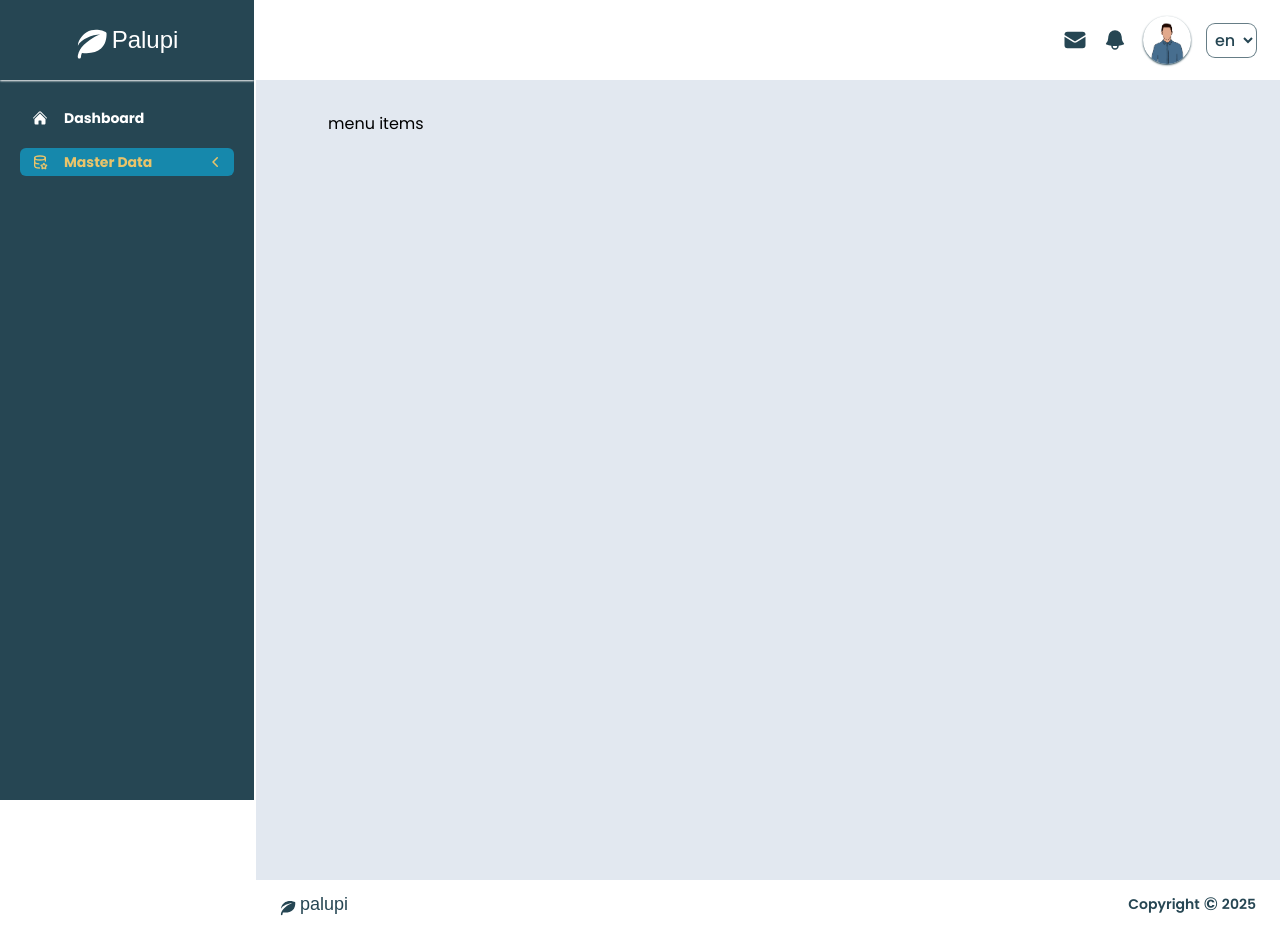
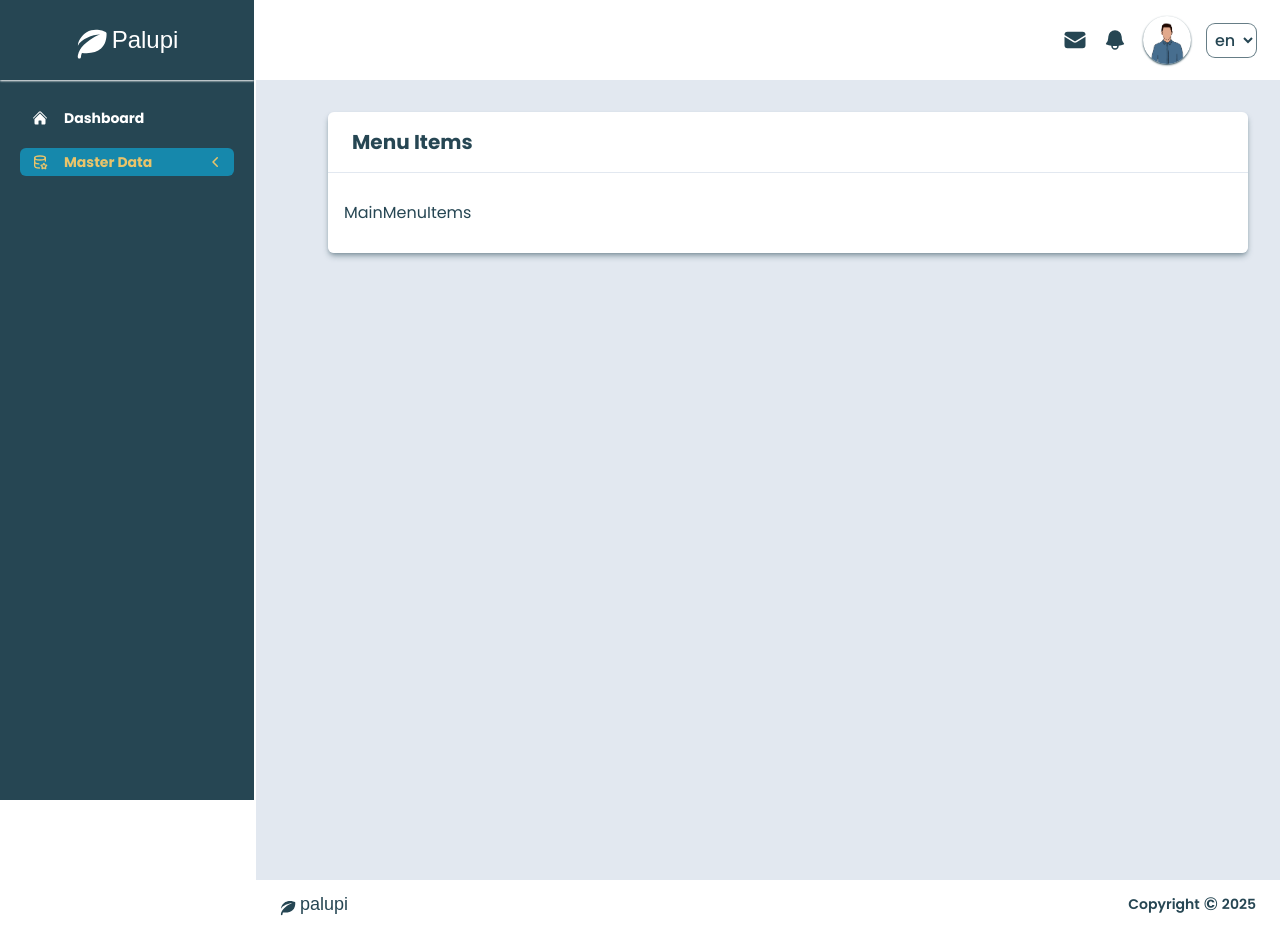
Before and after one commit to Azukii09/palupi, a Next.js app in the folder frontend/: page /en/master/menu-items in a window 1280 px wide. Built offline with nearby package versions, Linux system fonts and the light colour scheme; a web font is replaced by a local one.

Commit message:
#13 - **refactor(menu-items): enhance `MainMenuItems` layout with `BasicCard` component**
- Replaced plain `div` structure with `BasicCard` for a more structured and styled layout.

```diff
--- a/frontend/features/menu_items/component/MainMenuItems.tsx
+++ b/frontend/features/menu_items/component/MainMenuItems.tsx
@@ -1,9 +1,19 @@
 import React from 'react';
+import BasicCard from "@/component/util/base/BasicCard";
 
 export default function MainMenuItems() {
   return (
-    <div>
-      menu items
-    </div>
+    <BasicCard>
+      <BasicCard.title>
+        <h1 className="text-xl font-bold text-primary capitalize">
+          Menu Items
+        </h1>
+      </BasicCard.title>
+      <BasicCard.content
+        haveFooter={false}
+      >
+        MainMenuItems
+      </BasicCard.content>
+    </BasicCard>
   );
 }
```
